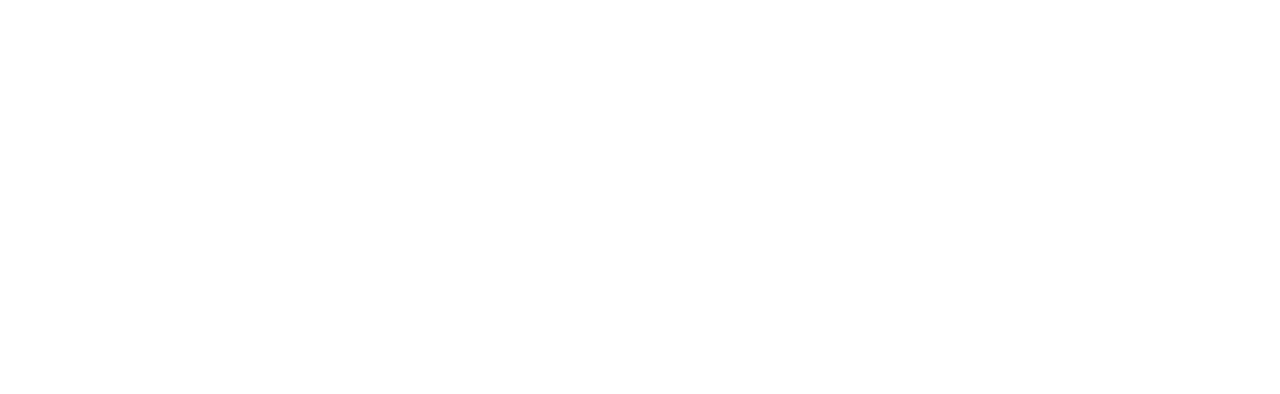
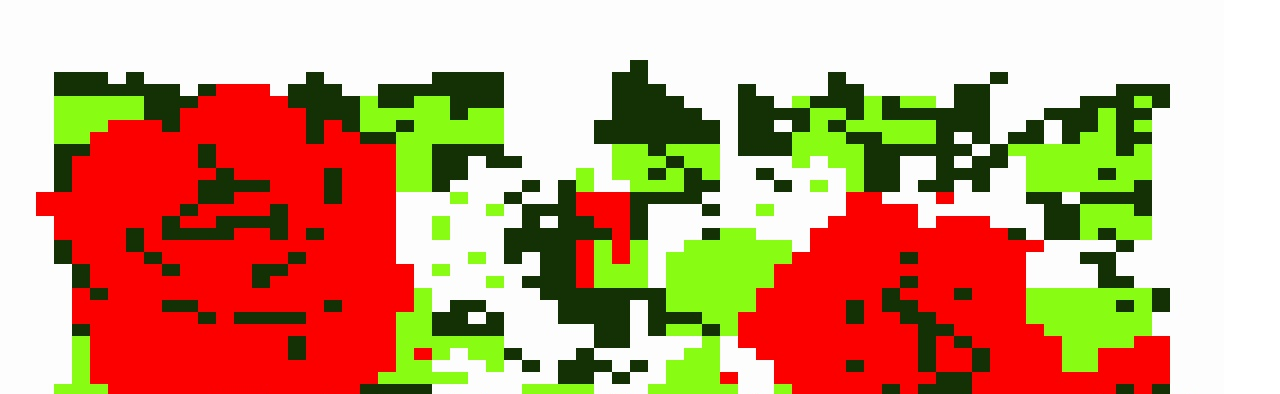
Before and after one commit to Presleybuttstock/Presleybuttstock.github.io, a plain HTML site: page index.html in a window 1280 px wide. Shown: the top 394 px of the page. Drawn offline with Linux system fonts and the light colour scheme.

Commit message:
Update index.html

```diff
--- a/index.html
+++ b/index.html
@@ -9,6 +9,9 @@
 		</head>
 
 		<body>
+			<div>
+				<img src="roses.jpg" alt="NOW ERA Roses">
+			</div>
 			<div class="content">
 				<h1> "site under construction" </h1>
 			</div>
```
